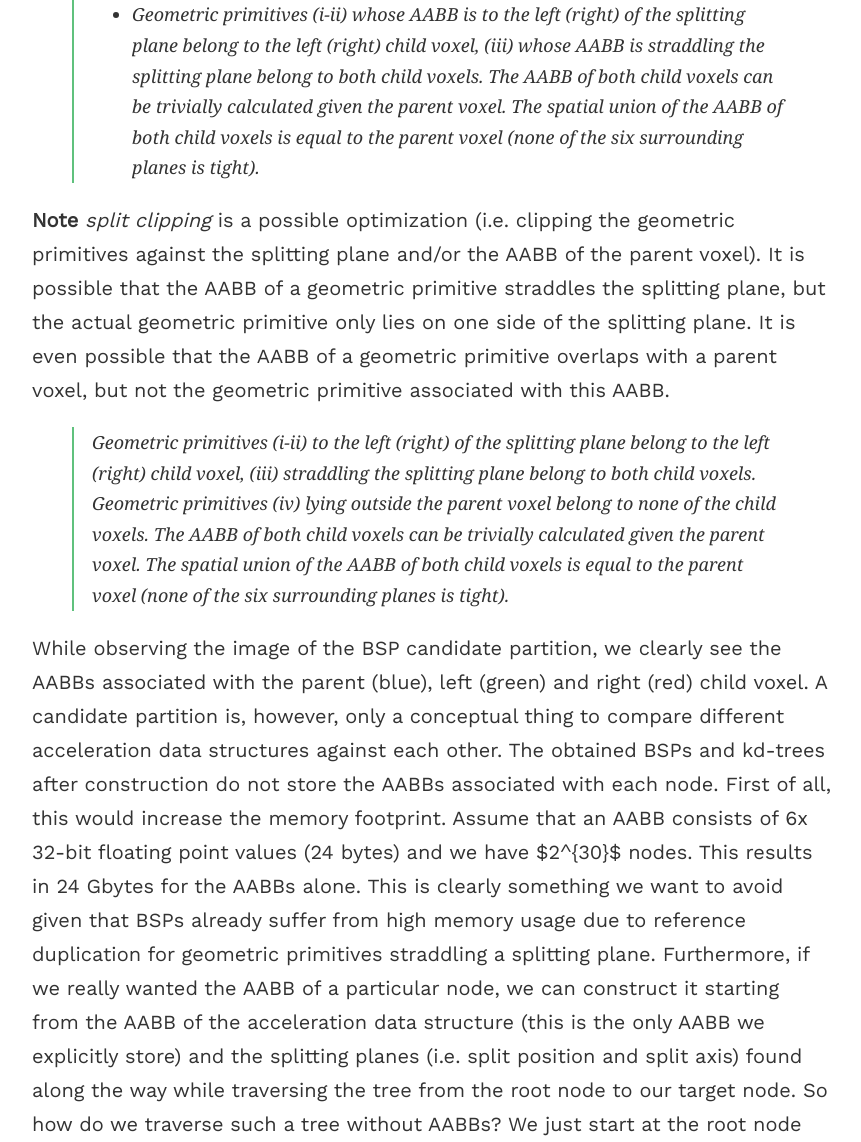
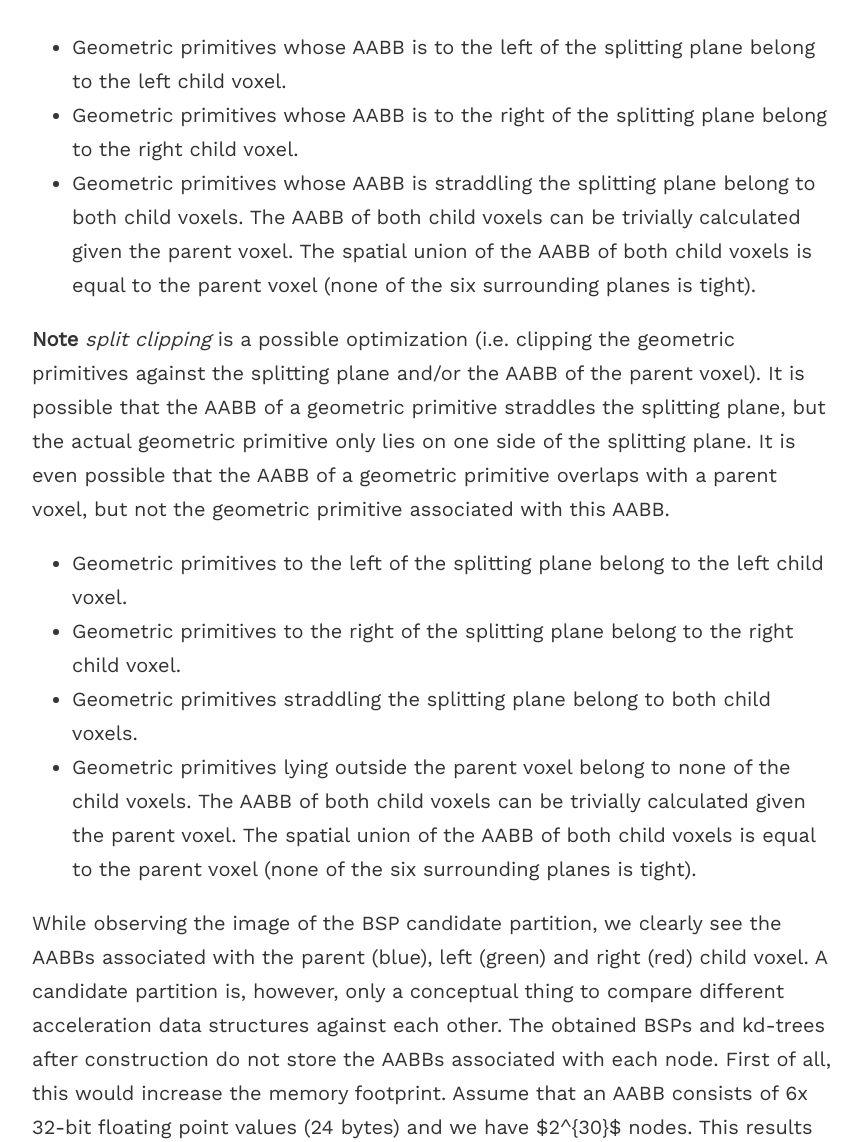
Before and after one commit to matt77hias/Blog, a Jekyll site: the page built from _posts/2018-02-04-candidate-partitions-of-hierarchical-acceleration-data-structures-for-ray-tracing.md, in a window 1280 px wide and 1400 px high, scrolled down 3166 px. Shown: the part 258-1400 px from the top of the window, without its empty margins (208-1069 px from the left). Built offline with Jekyll 4.4.1, drawn with Linux system fonts in a browser that asks for light colours; comment, search, counter and statistics services are not loaded; some of the changed text lies outside the part shown; grey boxes are pictures that could not be loaded.

Commit message:
Update 2018-02-04-candidate-partitions-of-hierarchical-acceleration-data-structures-for-ray-tracing.md

```diff
--- a/_posts/2018-02-04-candidate-partitions-of-hierarchical-acceleration-data-structures-for-ray-tracing.md
+++ b/_posts/2018-02-04-candidate-partitions-of-hierarchical-acceleration-data-structures-for-ray-tracing.md
@@ -8,10 +8,9 @@
 ## Partitiong Schemes
 
 Given some geometric primitives in a scene, it is possible to partition and organize these primitives in multiple ways in a hierarchical or non-hierarchical data structure to exploit spatial coherence during ray tracing. We can partition the geometric primitives into two or more disjoint groups without taking the scene (explicitly) into consideration during the partitioning itself. Or we can do the complete opposite by partitioning the scene's space into two or more disjoint groups without taking the geometric primitives (explicitly) into consideration during the partitioning itself. Or we can use a combination of these two extremes. More formerly:
-
->  - *Spatial partitioning schemes* (recursively) subdivide a given space into spatially disjoint groups. This makes an efficient ray traversal possible at the expense of referencing geometric primitives multiple times.
->  - *Object partitioning schemes* (recursively) subdivide a given set of geometric primitives into disjoint groups which tightly comprise their geometric primitives. Geometric primitives are referenced just once at the expense of a less efficient ray traversal in case of spatially overlapping groups.
->  - *Hybrid partitioning scheme*s combine both spatial and object partitioning schemes.
+- *Spatial partitioning schemes* (recursively) subdivide a given space into spatially disjoint groups. This makes an efficient ray traversal possible at the expense of referencing geometric primitives multiple times.
+- *Object partitioning schemes* (recursively) subdivide a given set of geometric primitives into disjoint groups which tightly comprise their geometric primitives. Geometric primitives are referenced just once at the expense of a less efficient ray traversal in case of spatially overlapping groups.
+- *Hybrid partitioning scheme*s combine both spatial and object partitioning schemes.
 
 For *closest-hit ray queries* (e.g. camera rays, indirect rays, etc.), we want to find the closest hit point of rays with the scene. Therefore, the most efficient traversal of a ray through the acceleration data structure is a front-to-back ray traversal. Such a traversal is trivially to achieve for spatial partitioning schemes, but not for object partitioning schemes due to the possible spatial overlapping between the different groups of geometric primitives. *Any-hit ray queries* (e.g. shadow rays) do not care about the closest hit point, any hit point will do. The efficient traversal of any-hit queries, however, is a completely different story beyond the scope of this post.
 
@@ -36,15 +35,20 @@
 
 <p align="center"><img src="http://i.stack.imgur.com/Q40LG.jpg"></p>
 
-> * Geometric primitives (i-ii) whose AABB is to the left (right) of the splitting plane belong to the left (right) child voxel, (iii) whose AABB is straddling the splitting plane belong to both child voxels. The AABB of both child voxels can be trivially calculated given the parent voxel. The spatial union of the AABB of both child voxels is equal to the parent voxel (none of the six surrounding planes is tight).
+* Geometric primitives whose AABB is to the left of the splitting plane belong to the left child voxel.
+* Geometric primitives whose AABB is to the right of the splitting plane belong to the right child voxel.
+* Geometric primitives whose AABB is straddling the splitting plane belong to both child voxels.
+The AABB of both child voxels can be trivially calculated given the parent voxel. The spatial union of the AABB of both child voxels is equal to the parent voxel (none of the six surrounding planes is tight).
 
 **Note** *split clipping* is a possible optimization (i.e. clipping the geometric primitives against the splitting plane and/or the AABB of the parent voxel). It is possible that the AABB of a geometric primitive straddles the splitting plane, but the actual geometric primitive only lies on one side of the splitting plane. It is even possible that the AABB of a geometric primitive overlaps with a parent voxel, but not the geometric primitive associated with this AABB.
 
-> Geometric primitives (i-ii) to the left (right) of the splitting plane belong to the left (right) child voxel, (iii) straddling the splitting plane belong to both child voxels. Geometric primitives (iv) lying outside the parent voxel belong to none of the child voxels. The AABB of both child voxels can be trivially calculated given the parent voxel. The spatial union of the AABB of both child voxels is equal to the parent voxel (none of the six surrounding planes is tight).
+* Geometric primitives to the left of the splitting plane belong to the left child voxel.
+* Geometric primitives to the right of the splitting plane belong to the right child voxel.
+* Geometric primitives straddling the splitting plane belong to both child voxels.
+* Geometric primitives lying outside the parent voxel belong to none of the child voxels.
+The AABB of both child voxels can be trivially calculated given the parent voxel. The spatial union of the AABB of both child voxels is equal to the parent voxel (none of the six surrounding planes is tight).
 
-While observing the image of the BSP candidate partition, we clearly see the AABBs associated with the parent (blue), left (green) and right (red) child voxel. A candidate partition is, however, only a conceptual thing to compare different acceleration data structures against each other. The obtained BSPs and kd-trees after construction do not store the AABBs associated with each node. First of all, this would increase the memory footprint. Assume that an AABB consists of 6x 32-bit floating point values (24 bytes) and we have $2^{30}$ nodes. This results in 24 Gbytes for the AABBs alone. This is clearly something we want to avoid given that BSPs already suffer from high memory usage due to reference duplication for geometric primitives straddling a splitting plane. Furthermore, if we really wanted the AABB of a particular node, we can construct it starting from the AABB of the acceleration data structure (this is the only AABB we explicitly store) and the splitting planes (i.e. split position and split axis) found along the way while traversing the tree from the root node to our target node. So how do we traverse such a tree without AABBs? We just start at the root node and test the ray for intersection with the splitting plane. Depending on the result, we only need to traverse the left, right or both child voxels in front-to-back order along the ray.
-
-A ray-plane intersection test is much cheaper than a ray-AABB intersection test. So if you want to compare your acceleration data structure against a kd-tree, the comparison needs to be fair and the kd-tree should be implemented and traversed like a [typical kd-tree](https://github.com/mmp/pbrt-v3/blob/master/src/accelerators/kdtreeaccel.h) (i.e. no intermediate AABBs).
+While observing the image of the BSP candidate partition, we clearly see the AABBs associated with the parent (blue), left (green) and right (red) child voxel. A candidate partition is, however, only a conceptual thing to compare different acceleration data structures against each other. The obtained BSPs and kd-trees after construction do not store the AABBs associated with each node. First of all, this would increase the memory footprint. Assume that an AABB consists of 6x 32-bit floating point values (24 bytes) and we have $2^{30}$ nodes. This results in 24 Gbytes for the AABBs alone. This is clearly something we want to avoid given that BSPs already suffer from high memory usage due to reference duplication for geometric primitives straddling a splitting plane. Furthermore, if we really wanted the AABB of a particular node, we can construct it starting from the AABB of the acceleration data structure (this is the only AABB we explicitly store) and the splitting planes (i.e. split position and split axis) found along the way while traversing the tree from the root node to our target node. So how do we traverse such a tree without AABBs? We just start at the root node and test the ray for intersection with the splitting plane. Depending on the result, we only need to traverse the left, right or both child voxels in front-to-back order along the ray. This ray-plane intersection test is also much cheaper than a ray-AABB intersection test.
 
  - (+) $O(n \log n)$ full sweeping-plane SAH build algorithm is possible for constructing complete BSPs.
  - (+) $O(n \log n)$ binned SAH build algorithm for constructing complete BSPs (in parallel) is possible.
@@ -67,7 +71,10 @@
 
 <p align="center"><img src="http://i.stack.imgur.com/AhKBT.jpg"></p>
 
-> Geometric primitives (i-ii) whose centroid is to the left (right) of the splitting plane belong to the left (right) child voxel, and (iii) whose centroid lies on the splitting plane are added to the left child voxel. The AABB of both child voxels is made tight to the geometric primitives. *Note that the AABBs of the child voxels may not be larger than the AABB of the parent voxel, which can occur while constructing SBVHs. In this case, only the overlap with the AABB of the parent voxel will be used.*
+* Geometric primitives whose centroid is to the left of the splitting plane belong to the left child voxel.
+* Geometric primitives whose centroid is to the right of the splitting plane belong to the right child voxel.
+* Geometric primitives whose centroid lies on the splitting plane are added to the left child voxel.
+The AABB of both child voxels is made tight to the geometric primitives. *Note that the AABBs of the child voxels may not be larger than the AABB of the parent voxel, which can occur while constructing SBVHs. In this case, only the overlap with the AABB of the parent voxel will be used.*
 
 BVHs are traversed by testing the ray for intersection with the AABBs associated with the intermediate/child voxels.
 
@@ -92,9 +99,10 @@
 
 <p align="center"><img src="http://i.stack.imgur.com/rUlS6.jpg"></p>
 
-> Geometric primitives (i-ii) whose centroid is to the left (right) of the splitting plane belong to the left (right) child voxel, and (iii) whose centroid lies on the splitting plane are added to the left child voxel. The AABB of both child voxels is similar to those of BSPs except that the AABB's plane corresponding to the splitting plane is made tight to the geometric primitives.
-
-An example [BVH implementation](https://github.com/mmp/pbrt-v3/blob/master/src/accelerators/bvh.h).
+* Geometric primitives whose centroid is to the left of the splitting plane belong to the left child voxel.
+* Geometric primitives whose centroid is to the right of the splitting plane belong to the right child voxel.
+* Geometric primitives whose centroid lies on the splitting plane are added to the left child voxel.
+The AABB of both child voxels is similar to those of BSPs except that the AABB's plane corresponding to the splitting plane is made tight to the geometric primitives.
 
  - (+) $O(n \log n)$ full sweeping-plane SAH build algorithm is possible for constructing complete BVHs.
  - (+) $O(n \log n)$ binned SAH build algorithm for constructing complete BVHs (in parallel) is possible.
@@ -120,16 +128,25 @@
 
 <p align="center"><img src="http://i.stack.imgur.com/01qkt.jpg"></p>
 
-> Geometric primitives (i-ii) to the left (right) of the splitting plane belong to the left (right) child voxel, (iii) straddling the splitting plane belong to both child voxels. Geometric primitives (iv) lying outside the parent voxel belong to none of the child voxels. The AABBs of the child voxels are made tight to the geometric primitives, but the plane corresponding to the splitting plane can only be moved to the left (right) for the left (right) child voxel. So the geometry first needs to be clipped against the splitting plane. Furthermore, only the overlap with the AABB of the parent voxel will be used when geometric primitives straddle the AABB of the parent voxel.
+* Geometric primitives to the left of the splitting plane belong to the left child voxel.
+* Geometric primitives to the right of the splitting plane belong to the right child voxel.
+* Geometric primitives straddling the splitting plane belong to both child voxels.
+* Geometric primitives lying outside the parent voxel belong to none of the child voxels.
+The AABBs of the child voxels are made tight to the geometric primitives, but the plane corresponding to the splitting plane can only be moved to the left (right) for the left (right) child voxel. So the geometry first needs to be clipped against the splitting plane. Furthermore, only the overlap with the AABB of the parent voxel will be used when geometric primitives straddle the AABB of the parent voxel.
 
 Originally, I discovered the GK-BVH myself and called it a Tight BSP (TBSP) due to its close resemblance to BSPs with regard to the construction. The traversal algorithm, however, is similar to a BVH, explaining the GK-BVH name. The only difference is that geometric primitives can now be associated with multiple leaf nodes and thus the same geometric primitives can be tested multiple times for intersection by the same ray (without using optimizations such as *mailboxing*). This also implies that the resulting GK-BVH will look differently internally as opposed to BVHs, where the latter can just reorganize the geometric primitives in place and the former will depend on an extra indirection (i.e. indices).
 
  - (-) $O(n \log n)$ full sweeping-plane SAH build algorithm is **not** possible for constructing complete GK-BVHs due to the involved clipping operations.
  - (+) $O(n \log n)$ binned SAH build algorithm for constructing complete GK-BVHs (in parallel) is possible.
 
-Based on the description of the acceleration data structures, which we will see in this short overview, your acceleration data structure best fits the GK-BVH. Technically, your acceleration data structure is not strictly equal to a GK-BVH since you make the voxels tight based on the AABBs of the geometric primitives. GK-BVHs are tighter since they perform clipping operations on the geometric primitives (and thus not on their less tighter AABBs). Therefore, GK-BVHs will typically have a smaller geometric reference duplication than your acceleration data structure. The only benefit of not clipping the geometric primitives, but the AABBs instead, is a faster build algorithm and the potential of still being able to use a full sweeping-plane SAH build algorithm in a similar fashion to the way BVHs can be built. The traversal of your acceleration data structure and the GK-BVH will however be the same, and will thus be the same as the traversal of a BVH. And the traversal of the latter is more efficient in case of less overlap between the AABBs of the child voxels. Since the tightness of GK-BVHs is larger than your acceleration data structure, GK-BVHs will outperform them.
+We can also clip the AABBs instead of the geometric primitives, which is similar to the difference between kd-trees and kd-trees built with split clipping.
 
-So it would make more sense to compare your acceleration data structure against GK-BVHs, BVHs and SBVHs, which all require a similar traversal.
+* Geometric primitives whose AABB is to the left of the splitting plane belong to the left child voxel.
+* Geometric primitives whose AABB is to the right of the splitting plane belong to the right child voxel.
+* Geometric primitives whose AABB is straddling the splitting plane belong to both child voxels.
+The AABBs of the child voxels are made tight to the geometric primitives, but the plane corresponding to the splitting plane can only be moved to the left (right) for the left (right) child voxel. Furthermore, only the overlap with the AABB of the parent voxel will be used when geometric primitives straddle the AABB of the parent voxel.
+
+GK-BVHs are tighter since they perform clipping operations on the geometric primitives (and thus not on their less tighter AABBs). Therefore, GK-BVHs will typically have a smaller geometric reference duplication. The only benefit of not clipping the geometric primitives, but the AABBs instead, is a faster build algorithm and the potential of still being able to use a full sweeping-plane SAH build algorithm in a similar fashion to the way BVHs can be built. The traversal of your acceleration data structure and the GK-BVH will however be the same, and will thus be the same as the traversal of a BVH. And the traversal of the latter is more efficient in case of less overlap between the AABBs of the child voxels. Since the tightness of GK-BVHs is larger than your acceleration data structure, GK-BVHs will outperform them.
 
 #### References
 
@@ -147,7 +164,7 @@
 
 <p align="center"><img src="http://i.stack.imgur.com/0IkdU.jpg"></p>
 
-> SBVHs are built with a combination of a BVH and GK-BVH candidate partions.
+SBVHs are built with a combination of a BVH and GK-BVH candidate partions.
 
  - (-) $O(n \log n)$ full sweeping-plane SAH build algorithm is **not** possible for constructing complete SBVHs due to the inclusion of GK-BVH candidate partitions (*see above*).
  - (+) $O(n \log n)$ binned SAH build algorithm for constructing complete SBVHs (in parallel) is possible.
```
